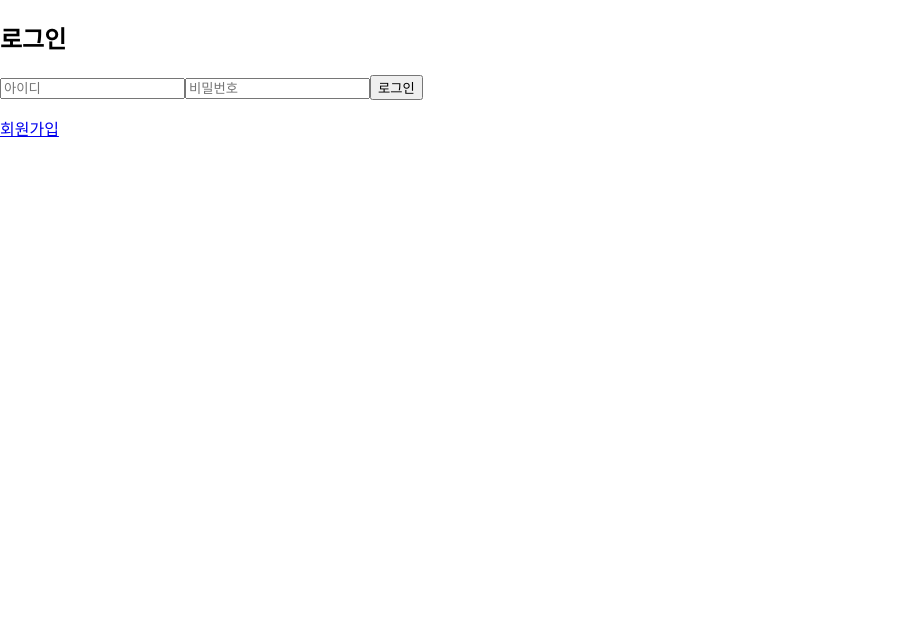
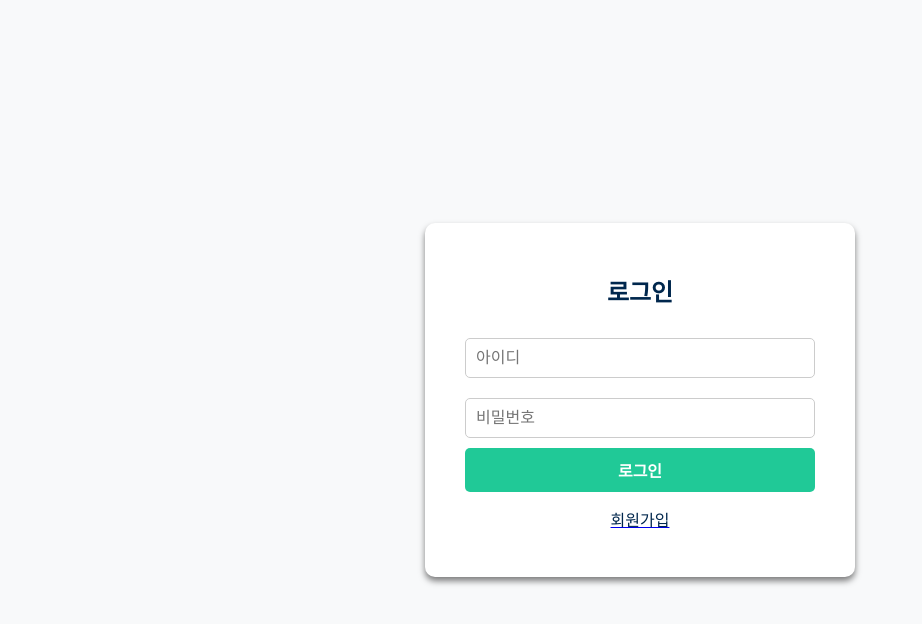
Before and after one commit to mingyeol1/lecture-f, a React (Create React App) app: page /signin in a window 1280 px wide. Shown: the top 624 px of the page, without its empty margins (0-922 px from the left). Built offline with nearby package versions, Linux system fonts and the light colour scheme.

Commit message:
회원가입 중복확인

```diff
--- /dev/null
+++ b/src/User/SignIn/SignIn.css
@@ -0,0 +1,67 @@
+/* 전체 배경 */
+.mainBackground {
+    display: flex;
+    justify-content: center;
+    align-items: center;
+    height: 100vh;
+    background-color: #F8F9FA; /* 밝은 회색 배경 */
+  }
+
+  /* 로그인 컨테이너 */
+  .main-container {
+    background-color: #FFFFFF; /* 컨테이너 배경 */
+    padding: 30px 40px;
+    border: none; /* 테두리 제거 */
+    border-radius: 10px;
+    box-shadow: 0 4px 6px rgba(0, 0, 0, 0.5); /* 그림자 */
+    width: 350px;
+  }
+
+  /* 제목 스타일 */
+  .main-form h2 {
+    color: #00274D; /* 다크 네이비 텍스트 */
+    margin-bottom: 20px;
+    text-align: center;
+  }
+
+  /* 입력 필드 스타일 */
+  .main-form input {
+    width: 100%;
+    padding: 10px;
+    margin: 10px 0;
+    border: 1px solid #CCCCCC; /* 밝은 회색 테두리 */
+    border-radius: 5px;
+    font-size: 16px;
+    box-sizing: border-box;
+  }
+
+  /* 버튼 스타일 */
+  .main-form button {
+    width: 100%;
+    padding: 10px;
+    background-color: #20C997; /* 청록색 버튼 */
+    color: #FFFFFF;
+    border: none;
+    border-radius: 5px;
+    font-size: 16px;
+    font-weight: bold;
+    cursor: pointer;
+    transition: background-color 0.3s ease;
+  }
+
+  .main-form button:hover {
+    background-color: #1AA782; /* 버튼 호버 색상 */
+  }
+
+  /* 회원가입 링크 스타일 */
+  .signUpBtn {
+    margin-top: 15px;
+    color: #00274D; /* 다크 네이비 링크 */
+    text-align: center;
+    text-decoration: none;
+    cursor: pointer;
+  }
+
+  .signUpBtn:hover {
+    text-decoration: underline;
+  }
--- a/src/User/SignIn/SignIn.tsx
+++ b/src/User/SignIn/SignIn.tsx
@@ -1,6 +1,7 @@
 import { ChangeEvent, useState } from "react";
 import { axiosInstance } from "../../config";
 import { Link } from "react-router-dom";
+import "./SignIn.css";
 
 interface SignInData {
     userId : string,
@@ -9,15 +10,20 @@ interface SignInData {
 
 
 function SignIn(){
+
+    //로그인 데이터 받기.
 const [signData, setSignData] = useState<SignInData>({
     userId : "",
     userPw : ""
 });
 
+    //타이핑으로 스테이트 값 변경.
 const handleChange = (e: ChangeEvent<HTMLInputElement>) => {
     setSignData({ ...signData, [e.target.name]: e.target.value });
   };
 
+
+  //로그인. form 데이터 받기.
   const handleLogin = async (e : React.FormEvent<HTMLFormElement>) => {
     e.preventDefault();
     try {
@@ -38,7 +44,7 @@ const handleChange = (e: ChangeEvent<HTMLInputElement>) => {
             <h2>로그인</h2>
             <input name="userId" value={signData.userId} onChange={handleChange} placeholder="아이디" />
             <input name="userPw" type="password" value={signData.userPw} onChange={handleChange} placeholder="비밀번호" />
-            <button type="submit" className='danger'>로그인</button>
+            <button type="submit" >로그인</button>
             <Link to="/Signup"><p className='signUpBtn'>회원가입</p></Link>
           </form>
         </div>
--- /dev/null
+++ b/src/User/SignUp/SignUp.css
@@ -0,0 +1,54 @@
+/* 전체 배경 */
+.mainBackground {
+    display: flex;
+    justify-content: center;
+    align-items: center;
+    height: 100vh;
+    background-color: #F8F9FA; /* 밝은 회색 배경 */
+  }
+
+  /* 회원가입 컨테이너 */
+  .main-container {
+    background-color: #FFFFFF; /* 컨테이너 배경 */
+    padding: 30px 40px;
+    border: none; /* 테두리 제거 */
+    border-radius: 10px;
+    box-shadow: 0 4px 6px rgba(0, 0, 0, 0.3); /* 그림자 */
+    width: 400px;
+  }
+
+  /* 제목 스타일 */
+  .main-form h2 {
+    color: #00274D; /* 다크 네이비 텍스트 */
+    margin-bottom: 20px;
+    text-align: center;
+  }
+
+  /* 입력 필드 스타일 */
+  .main-form input {
+    width: 100%;
+    padding: 10px;
+    margin: 10px 0;
+    border: 1px solid #CCCCCC; /* 밝은 회색 테두리 */
+    border-radius: 5px;
+    font-size: 16px;
+    box-sizing: border-box;
+  }
+
+  /* 버튼 스타일 */
+  .main-form button {
+    width: 100%;
+    padding: 10px;
+    background-color: #20C997; /* 청록색 버튼 */
+    color: #FFFFFF;
+    border: none;
+    border-radius: 5px;
+    font-size: 16px;
+    font-weight: bold;
+    cursor: pointer;
+    transition: background-color 0.3s ease;
+  }
+
+  .main-form button:hover {
+    background-color: #1AA782; /* 버튼 호버 색상 */
+  }
--- a/src/User/SignUp/SignUp.tsx
+++ b/src/User/SignUp/SignUp.tsx
@@ -1,30 +1,28 @@
 import { ChangeEvent, useState } from "react"
 import { axiosInstance } from "../../config";
 import axios from "axios";
+import "./SignUp.css";
 
 interface SignUpData {
-    username : string,
     userId : string,
     userPw : string,
     checkPw : string,
     email : string,
     nickname : string,
     phoneNum : string,
-    profileImage : string,
+
 }
 
 
 function SignUp(){
 
     const [signData, setSignData] = useState<SignUpData>({
-        username : "",
         userId: "",
         userPw: "",
         checkPw: "",
         email: "",
         nickname: "",
         phoneNum: "",
-        profileImage: ""
     });
 
     const handleChange = (e: ChangeEvent<HTMLInputElement>) => {
@@ -34,13 +32,9 @@ function SignUp(){
       const handleSignUp = async (e: React.FormEvent<HTMLFormElement>) => {
         e.preventDefault();
 
-        const { username ,userId, userPw, checkPw , email, nickname, phoneNum, profileImage} = signData;
+        const { userId, userPw, checkPw , email, nickname, phoneNum} = signData;
 
-        // 빈 값 확인
-        if(!username){
-          alert("이름을 입력해주세요");
-          return;
-        }
+
         if (!userId) {
           alert("아이디를 입력해주세요");
           return;
@@ -76,17 +70,31 @@ function SignUp(){
 
         try {
           const response = await axiosInstance.post('/auth/signUp', signData);
-        //회원가입 성공처리.
+          // 회원가입 성공처리.
           alert("가입에 성공하셨습니다.");
         } catch (error: unknown) {
           if (axios.isAxiosError(error)) {
             console.log(error.response);
-          alert("이미 존재하는 아이디 및 닉네임입니다.");
+
+            // 서버에서 반환된 에러 메시지 확인
+            const errorMessage = error.response?.data;
+
+            if (errorMessage.includes('아이디가 이미 존재합니다.')) {
+              alert("이미 존재하는 아이디입니다.");
+            } else if (errorMessage.includes('이메일이 이미 존재합니다.')) {
+              alert("이미 존재하는 이메일입니다.");
+            } else if(errorMessage.includes('닉네임이 이미 존재합니다.')){
+              alert("이미 존재하는 닉네임입니다.")
+            }
+              else {
+              alert("회원가입에 실패하셨습니다.");
+            }
           } else {
             console.error("회원가입 실패:", error);
             alert("회원가입에 실패하셨습니다.");
           }
         }
+
     }
 
 
@@ -95,15 +103,13 @@ function SignUp(){
      <div className="main-container">
         <form className="main-form" onSubmit={handleSignUp}>
             <h2>회원가입</h2>
-            <input name="username" value={signData.username} onChange={handleChange} placeholder="이름" />
             <input name="userId" value={signData.userId} onChange={handleChange} placeholder="아이디" />
             <input name="userPw" type="password" value={signData.userPw} onChange={handleChange} placeholder="비밀번호" />
             <input name="checkPw" type="password" value={signData.checkPw} onChange={handleChange} placeholder="비밀번호 확인" />
             <input name="nickname" value={signData.nickname} onChange={handleChange} placeholder="닉네임" />
             <input name="email" type="email" value={signData.email} onChange={handleChange} placeholder="이메일" />
             <input name="phoneNum" value={signData.phoneNum} onChange={handleChange} placeholder="핸드폰번호" />
-            <input name="profileImage" value={signData.profileImage} onChange={handleChange} placeholder="유저이미지" />
-            <button type="submit" className="danger">회원가입</button>
+            <button type="submit">회원가입</button>
             </form>
      </div>
     </div>
--- a/src/config.tsx
+++ b/src/config.tsx
@@ -5,7 +5,7 @@ const API_URL = 'http://localhost:8080/api';
 
 // Axios 인스턴스 생성
 export const axiosInstance = axios.create({
-    withCredentials: true,
-    baseURL: API_URL,
-    headers: { 'Content-Type': 'application/json' },
+    withCredentials: true,       // 쿠키 및 인증 정보 포함
+    baseURL: API_URL,           //설정한 URL주소
+    headers: { 'Content-Type': 'application/json' },    // JSON 데이터 타입 명시
 });
```
Lines whose indentation alone changed are shown as unchanged.
